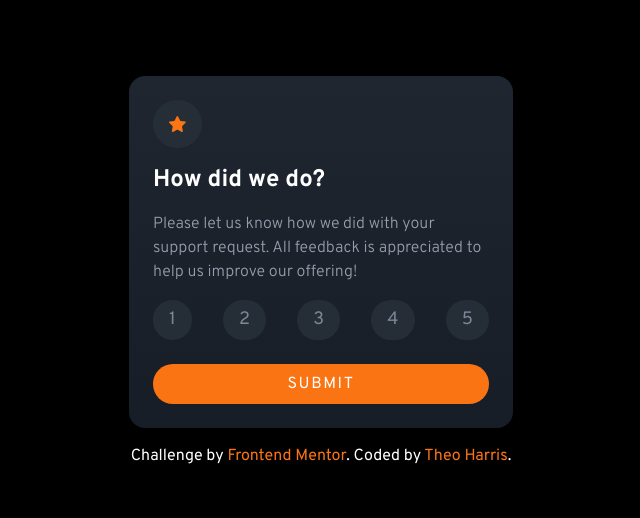
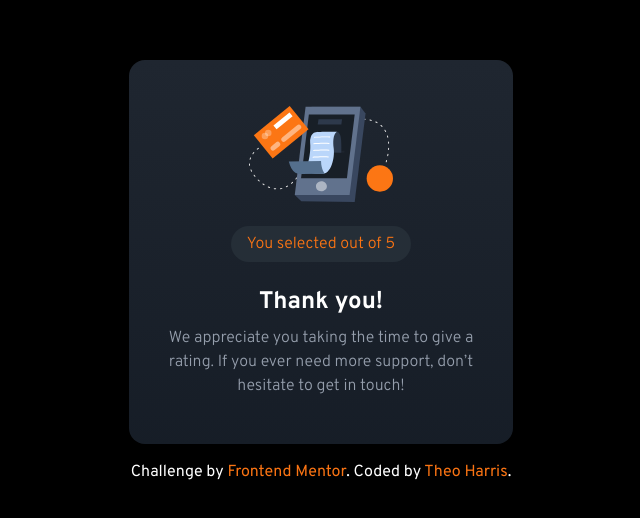
Before and after one commit to Theosaurus-Rex/frontend-mentor-interactive-rating-component, a website: page index.html in a window 1280 px wide. Shown: the part 128-646 px from the top of the page, without its empty margins (319-959 px from the left). Drawn offline with Linux system fonts and the light colour scheme.

Commit message:
style: Style completed survey state

```diff
--- a/index.html
+++ b/index.html
@@ -25,10 +25,10 @@
     class="flex flex-col space-y-4 items-center justify-center min-h-screen font-overpass bg-black"
   >
     <main
-      class="bg-gradient-to-b from-[#1F2630] to-brand-darker-blue max-w-96 rounded-2xl"
+      class="bg-gradient-to-b from-[#1F2630] to-brand-darker-blue max-w-96 rounded-2xl h-96 flex items-center content-center"
     >
       <!-- Rating state start -->
-      <div class="rating-survey flex flex-col space-y-4 p-6">
+      <div id="rating-survey" class="flex flex-col space-y-4 p-6 hidden">
         <div class="rounded-full bg-brand-light-blue w-fit p-4">
           <img src="images/icon-star.svg" alt="" />
         </div>
@@ -126,15 +126,20 @@
       <!-- Rating state end -->
 
       <!-- Thank you state start -->
-      <div id="thank-you-text" class="hidden">
-        <img src="images/illustration-thank-you.svg" alt="" />
-        <p>
+      <div
+        id="thank-you-text"
+        class="flex flex-col items-center p-6 text-center"
+      >
+        <img src="images/illustration-thank-you.svg" alt="" class="w-36 mb-6" />
+        <p
+          class="bg-brand-light-blue text-brand-primary font-light py-1.5 px-4 mb-6 rounded-full"
+        >
           You selected
           <!-- Add rating here -->
           out of 5
         </p>
-        <h1>Thank you!</h1>
-        <p>
+        <h1 class="text-2xl font-bold text-brand-white mb-2">Thank you!</h1>
+        <p class="font-light text-brand-light-grey">
           We appreciate you taking the time to give a rating. If you ever need
           more support, don’t hesitate to get in touch!
         </p>
```
Also changed, not shown: styles/output.css.
